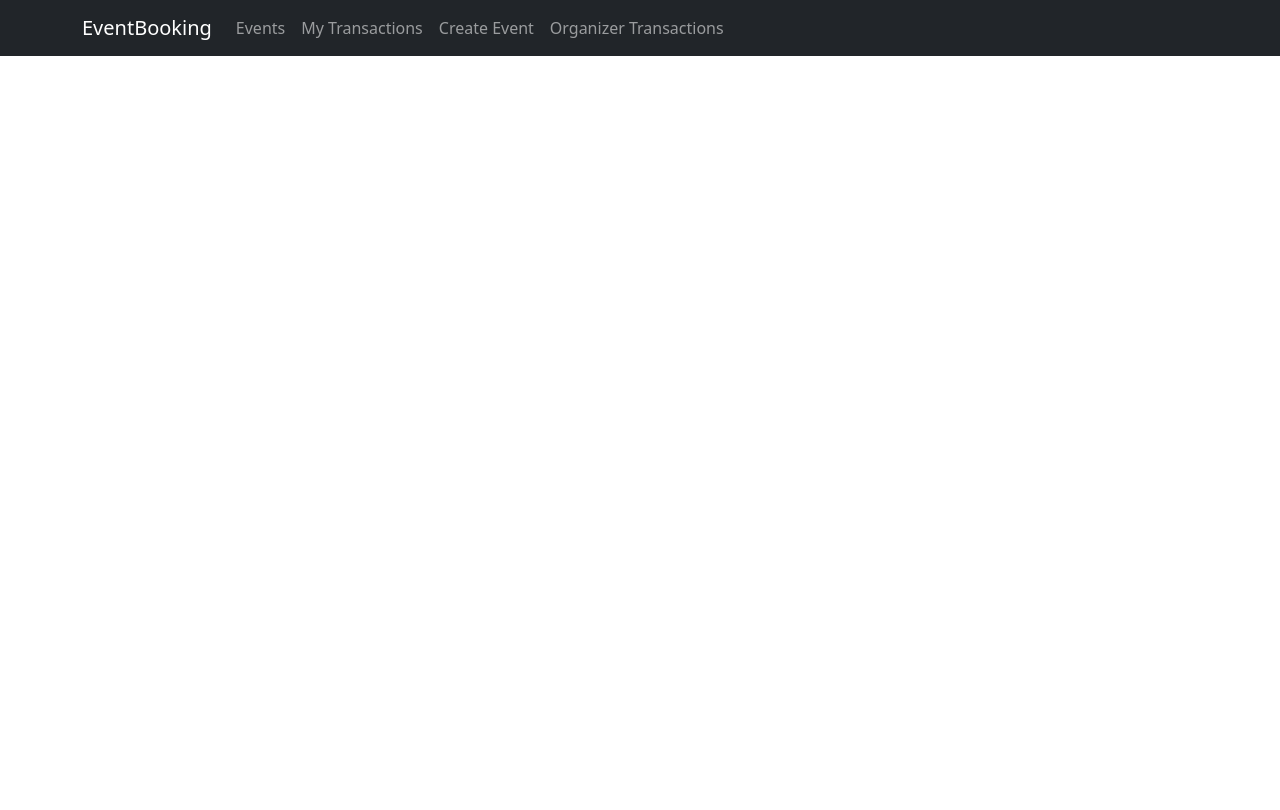
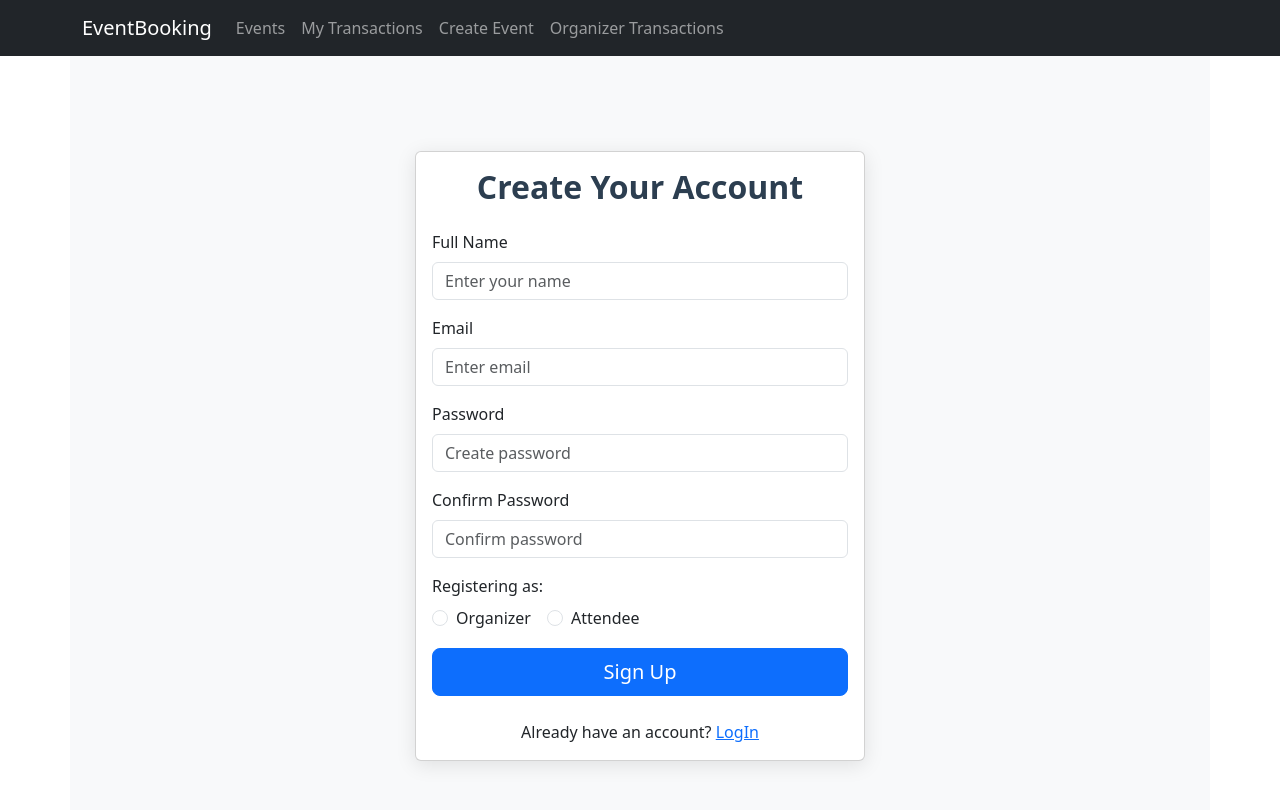
Before and after one commit to monisha1306/event-booking-system, a React (Create React App) app in the folder client/: page /Signup in a window 1280 px wide. Shown: the top 810 px of the page. Built offline with nearby package versions, Linux system fonts and the light colour scheme.

Commit message:
'message'

```diff
--- a/client/src/App.js
+++ b/client/src/App.js
@@ -10,6 +10,7 @@ import OrganizerTransactions from './pages/OrganizerTransactions';
 import AttendeeEventList from './pages/AttendeeEventList';
 import ViewEvent from './pages/ViewEvent';
 import LandingPage from './components/LandingPage';
+import Signup from './components/Signup';
 
 
 
@@ -26,6 +27,7 @@ function App() {
         <Route path="/organizer/transactions" element={<OrganizerTransactions />} />
         <Route path="/attendee/events" element={<AttendeeEventList />} />
         <Route path="/view-event/:id" element={<ViewEvent />} />
+        <Route path="/Signup" element={<Signup/>}/>
 
       </Routes>
     </Router>
--- a/client/src/components/LandingPage.js
+++ b/client/src/components/LandingPage.js
@@ -56,7 +56,7 @@ const LandingPage = () => {
                   variant="outline-primary"
                   size="lg"
                   className="ms-3"
-                  onClick={() => navigate('/register')}
+                  onClick={() => navigate('/Signup')}
                 >
                   Create Account
                 </Button>
--- a/client/src/components/Signup.js
+++ b/client/src/components/Signup.js
@@ -1,14 +1,15 @@
 import React, { useState } from 'react';
 import { Form, Button, Container, Alert, Card } from 'react-bootstrap';
 import { Link, useNavigate } from 'react-router-dom';
-import './Login.css'; // Reusing the same CSS as login
+import './Login.css'; // Reusing same CSS as login
 
 const Signup = () => {
   const [formData, setFormData] = useState({
     name: '',
     email: '',
     password: '',
-    confirmPassword: ''
+    confirmPassword: '',
+    role: '' // New field for Organizer or Attendee
   });
   const [error, setError] = useState('');
   const navigate = useNavigate();
@@ -22,14 +23,17 @@ const Signup = () => {
 
   const handleSubmit = (e) => {
     e.preventDefault();
-    // Basic validation
     if (formData.password !== formData.confirmPassword) {
       setError('Passwords do not match');
       return;
     }
-    // TODO: Add your signup API call here
+    if (!formData.role) {
+      setError('Please select whether you are an Organizer or Attendee');
+      return;
+    }
+
     console.log('Signup data:', formData);
-    navigate('/dashboard'); // Redirect after successful signup
+    navigate('/dashboard');
   };
 
   return (
@@ -40,6 +44,7 @@ const Signup = () => {
           {error && <Alert variant="danger" className="text-center">{error}</Alert>}
 
           <Form onSubmit={handleSubmit}>
+            {/* Full Name */}
             <Form.Group className="mb-3">
               <Form.Label>Full Name</Form.Label>
               <Form.Control
@@ -52,6 +57,7 @@ const Signup = () => {
               />
             </Form.Group>
 
+            {/* Email */}
             <Form.Group className="mb-3">
               <Form.Label>Email</Form.Label>
               <Form.Control
@@ -64,6 +70,7 @@ const Signup = () => {
               />
             </Form.Group>
 
+            {/* Password */}
             <Form.Group className="mb-3">
               <Form.Label>Password</Form.Label>
               <Form.Control
@@ -76,6 +83,7 @@ const Signup = () => {
               />
             </Form.Group>
 
+            {/* Confirm Password */}
             <Form.Group className="mb-3">
               <Form.Label>Confirm Password</Form.Label>
               <Form.Control
@@ -88,16 +96,39 @@ const Signup = () => {
               />
             </Form.Group>
 
+            {/* Role Selection */}
+            <Form.Group className="mb-3">
+              <Form.Label>Registering as:</Form.Label>
+              <div>
+                <Form.Check
+                  type="radio"
+                  label="Organizer"
+                  name="role"
+                  value="Organizer"
+                  checked={formData.role === 'Organizer'}
+                  onChange={handleChange}
+                  inline
+                />
+                <Form.Check
+                  type="radio"
+                  label="Attendee"
+                  name="role"
+                  value="Attendee"
+                  checked={formData.role === 'Attendee'}
+                  onChange={handleChange}
+                  inline
+                />
+              </div>
+            </Form.Group>
+
+            {/* Submit Button */}
             <div className="d-grid gap-2 mb-4">
-              <Button
-                variant="primary"
-                type="submit"
-                size="lg"
-              >
+              <Button variant="primary" type="submit" size="lg">
                 Sign Up
               </Button>
             </div>
 
+            {/* Login Link */}
             <div className="text-center">
               Already have an account? <Link to="/login">LogIn</Link>
             </div>
```
